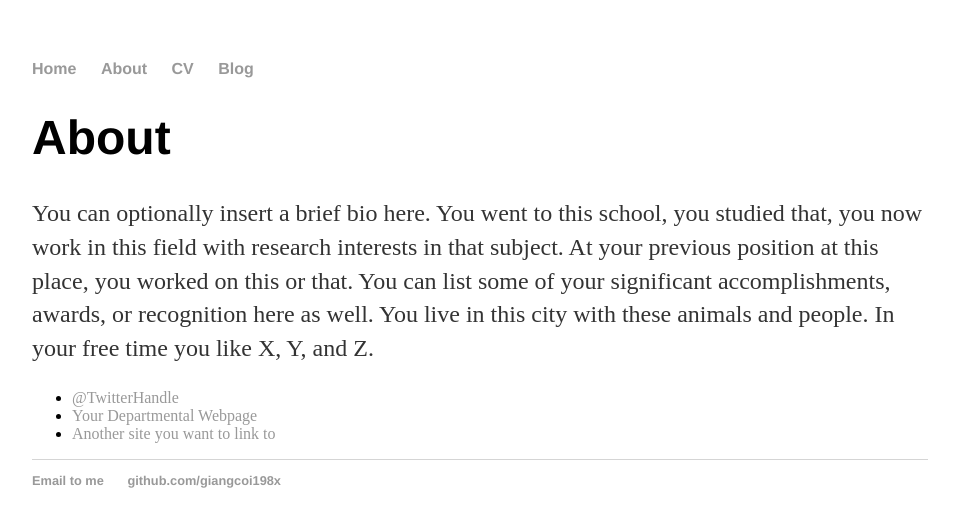
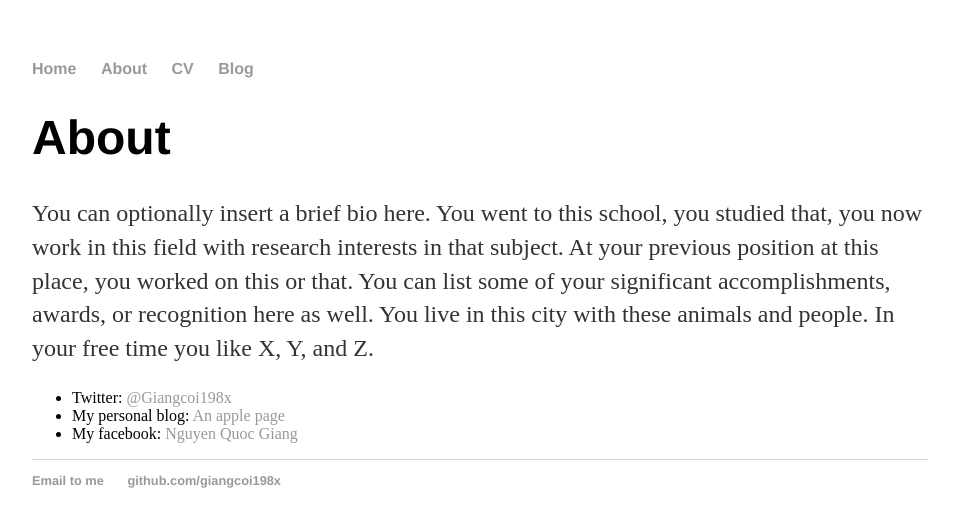
Before and after one commit to giangcoi198x/about, a Jekyll site: the page built from about/index.html, in a window 1280 px wide. Shown: the top 527 px of the page, without its empty margins (160-1119 px from the left). Built offline with Jekyll 4.4.1, drawn with Linux system fonts in a browser that asks for light colours.

Commit message:
update about/index.html

```diff
--- a/about/index.html
+++ b/about/index.html
@@ -8,8 +8,8 @@ title: About Giang Nguyen Quoc
 			<p>You can optionally insert a brief bio here. You went to this school, you studied that, you now work in this field with research interests in that subject. At your previous position at this place, you worked on this or that. You can list some of your significant accomplishments, awards, or recognition here as well. You live in this city with these animals and people. In your free time you like X, Y, and Z.</p>
 
 			<ul class="contacts">
-				<li><a href="#">@TwitterHandle</a></li>
-				<li><a href="#">Your Departmental Webpage</a></li>
-				<li><a href="#">Another site you want to link to</a></li>
+				<li>Twitter: <a href="https://twitter.com/giangcoi198x">@Giangcoi198x</a></li>
+				<li>My personal blog: <a href="https://mot-quatao.rhcloud.com/en/">An apple page</a></li>
+				<li>My facebook: <a href="http://facebook.com/vitsieugay">Nguyen Quoc Giang
 				</ul>
 		</div>
```
